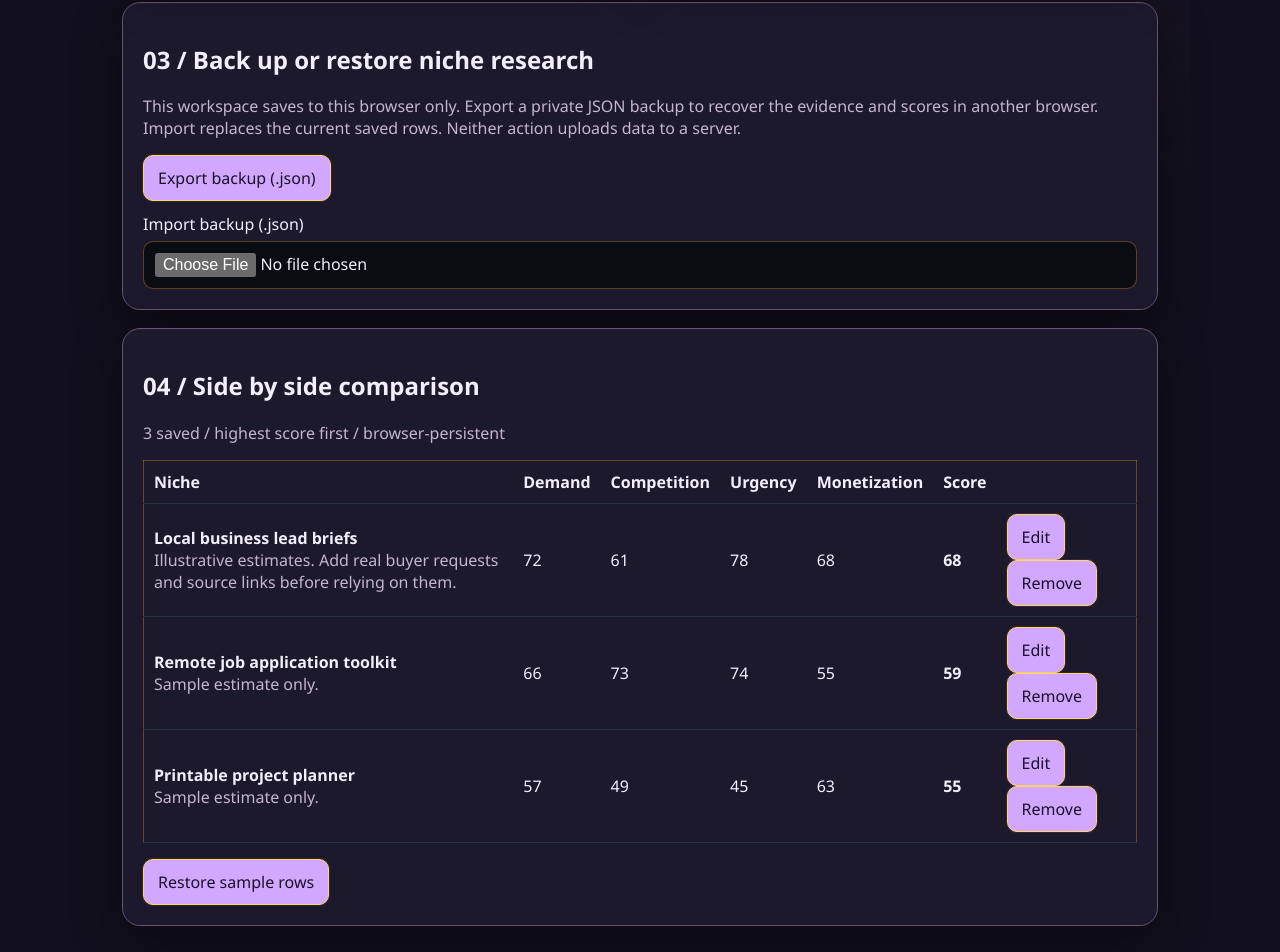
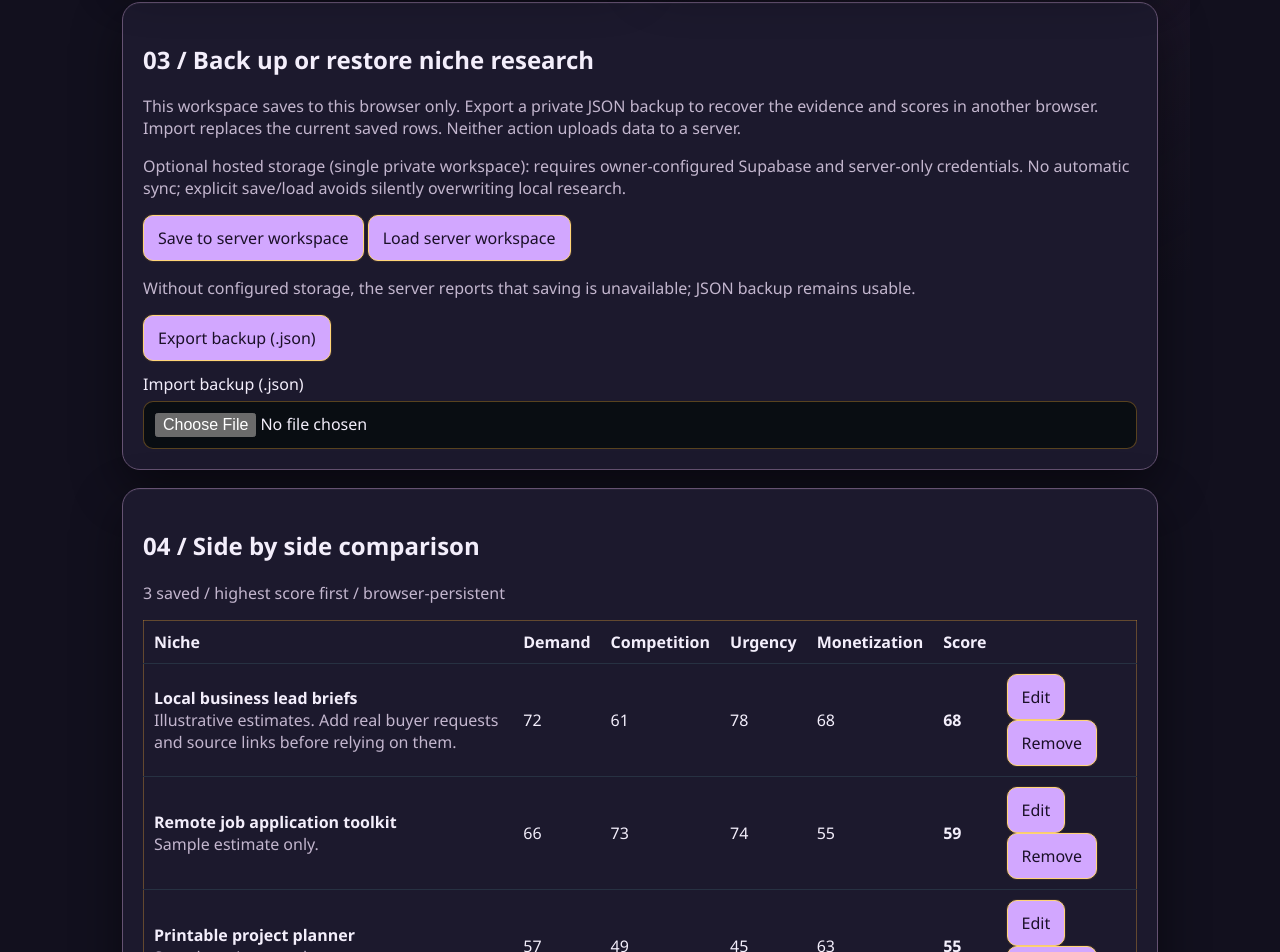
Before and after one commit to anastaysia94-sudo/smartpickshop-trend-lab, a Next.js app: page / in a window 1280 px wide. Shown: the part 1088-2040 px from the top of the page. Built offline with nearby package versions, Linux system fonts and the light colour scheme.

Commit message:
feat(ui): offer explicit server workspace save/load with safe missing-backend tests

```diff
--- a/app/page.tsx
+++ b/app/page.tsx
@@ -14,6 +14,7 @@ export default function Page(){
  const [items,setItems]=useState<OpportunityInput[]>([]);
  const [ready,setReady]=useState(false);
  const [backupNotice,setBackupNotice]=useState("");
+ const [serverBusy,setServerBusy]=useState(false);
  const [draft,setDraft]=useState<OpportunityInput>({id:"",name:"",demand:50,competition:50,urgency:50,monetization:50,evidence:""});
  useEffect(()=>{
    try{
@@ -43,6 +44,24 @@ export default function Page(){
      setBackupNotice(`Imported ${data.length} niches and their complete evidence notes. Existing browser rows were replaced.`);
    }catch(err){setBackupNotice(err instanceof Error?err.message:"Import failed; existing data was kept.")}
  }
+ async function serverWorkspace(operation:"save"|"load"){
+   if(serverBusy || !ready)return;
+   if(operation==="load"&&!window.confirm("Replace browser data with the saved server workspace? Export a JSON backup first to avoid losing local changes."))return;
+   setServerBusy(true);
+   try{
+     const response=await fetch("/api/workspace",operation==="save"?{
+       method:"PUT",headers:{"Content-Type":"application/json"},body:JSON.stringify(createBackup(items))
+     }:{cache:"no-store"});
+     const result=await response.json();
+     if(!response.ok){setBackupNotice(result.error||"Remote storage request failed; local data was kept.");return;}
+     if(operation==="save"){setBackupNotice(`Saved ${result.count} niches on configured server workspace. Also keep a private JSON backup.`);return;}
+     if(!result.exists){setBackupNotice("No remote workspace found. Current browser data was kept.");return;}
+     const restored=parseBackup(result.document);
+     setItems(restored);
+     setBackupNotice(`Loaded ${restored.length} niches and evidence notes from server workspace.`);
+   }catch{setBackupNotice("Server unavailable. Your browser data was not replaced.")}
+   finally{setServerBusy(false);}
+ }
  function save(){
    const name=draft.name.trim(); if(!name)return;
    const item={...draft,id:draft.id||crypto.randomUUID(),name,demand:clamp(+draft.demand),competition:clamp(+draft.competition),urgency:clamp(+draft.urgency),monetization:clamp(+draft.monetization)};
@@ -69,6 +88,10 @@ export default function Page(){
    <section className="card">
     <h2>03 / Back up or restore niche research</h2>
     <p className="muted">This workspace saves to this browser only. Export a private JSON backup to recover the evidence and scores in another browser. Import replaces the current saved rows. Neither action uploads data to a server.</p>
+    <p className="muted">Optional hosted storage (single private workspace): requires owner-configured Supabase and server-only credentials. No automatic sync; explicit save/load avoids silently overwriting local research.</p>
+    <button type="button" disabled={serverBusy||!ready} onClick={()=>void serverWorkspace("save")}>Save to server workspace</button>{" "}
+    <button type="button" disabled={serverBusy||!ready} onClick={()=>void serverWorkspace("load")}>Load server workspace</button>
+    <p className="muted">Without configured storage, the server reports that saving is unavailable; JSON backup remains usable.</p>
     <button type="button" onClick={exportBackup}>Export backup (.json)</button>
     <label htmlFor="backup-file">Import backup (.json)</label>
     <input id="backup-file" type="file" accept=".json,application/json" onChange={e=>{const file=e.currentTarget.files?.[0];void importBackup(file);e.currentTarget.value="";}}/>
```
Also changed, not shown: 2 other files (tests, documents, lock files or other folders).
